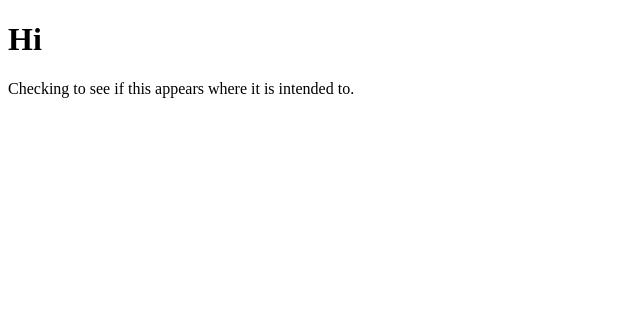
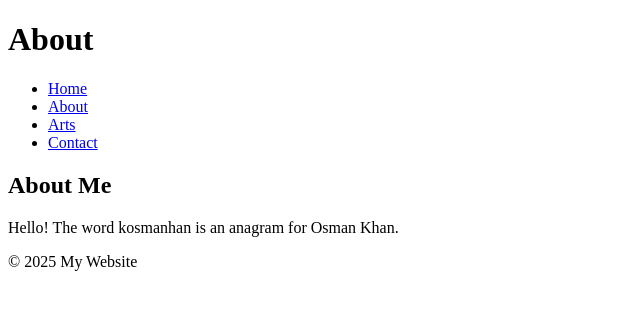
Before and after one commit to kosmanhan/kosmanhan.github.io, a plain HTML site: page about.html in a window 1280 px wide. Shown: the whole page, without its empty margins (0-640 px from the left). Drawn offline with Linux system fonts and the light colour scheme.

Commit message:
Update about.html
added kosmanhan description in about

```diff
--- a/about.html
+++ b/about.html
@@ -1,10 +1,34 @@
 <!DOCTYPE html>
-<html>
+<html lang="en">
+<head>
+  <meta charset="UTF-8" />
+  <meta name="viewport" content="width=device-width, initial-scale=1.0" />
+  <title>About</title>
+  <link rel="stylesheet" href="style.css" />
+</head>
 <body>
+  <header>
+    <h1>About</h1>
+    <nav>
+      <ul>
+        <li><a href="index.html">Home</a></li>
+        <li><a href="about.html">About</a></li>
+        <li><a href="arts.html">Arts</a></li>
+        <li><a href="contact.html">Contact</a></li>
+      </ul>
+    </nav>
+  </header>
 
-<h1>Hi</h1>
+  <main>
+    <section>
+      <h2>About Me</h2>
+      <p>Hello! The word kosmanhan is an anagram for Osman Khan. </p>
+    </section>
 
-<p>Checking to see if this appears where it is intended to.</p>
+  </main>
 
+  <footer>
+    <p>© 2025 My Website</p>
+  </footer>
 </body>
 </html>
```
